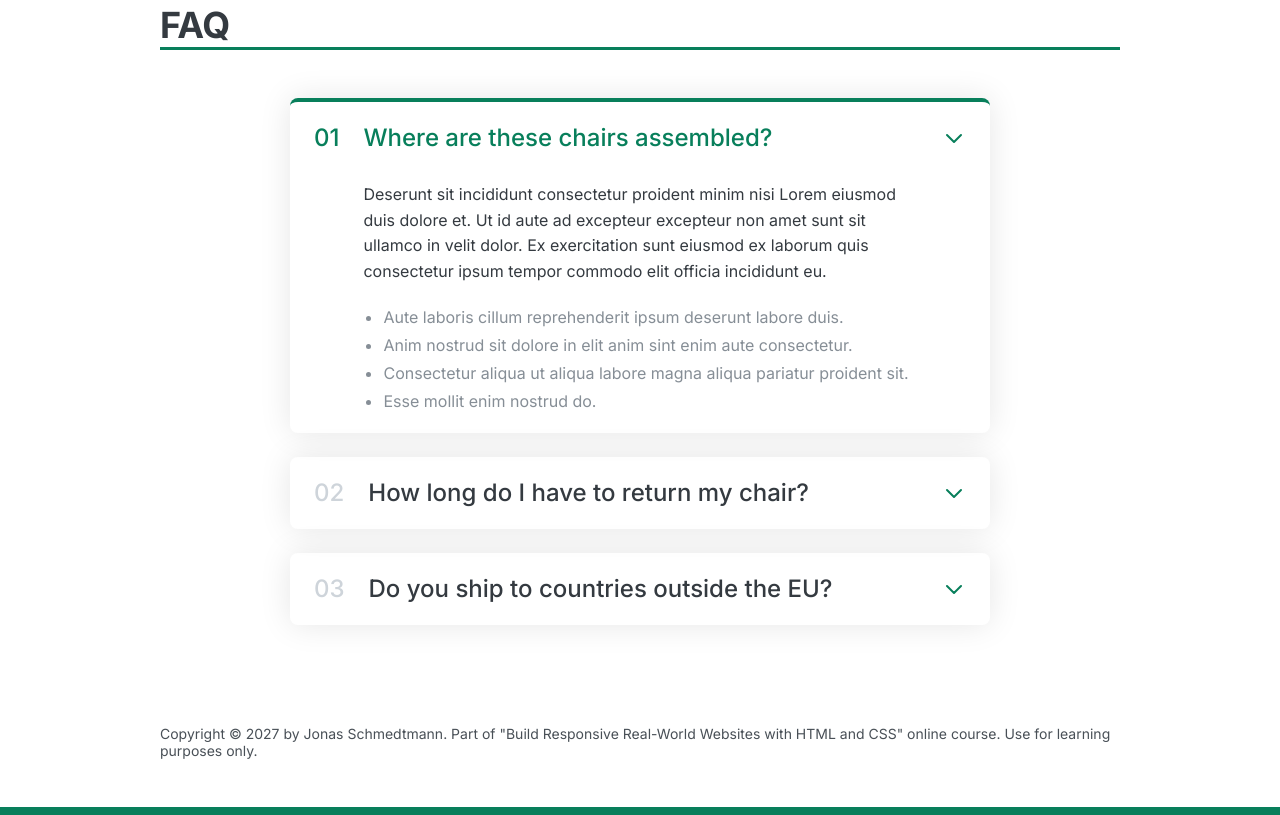
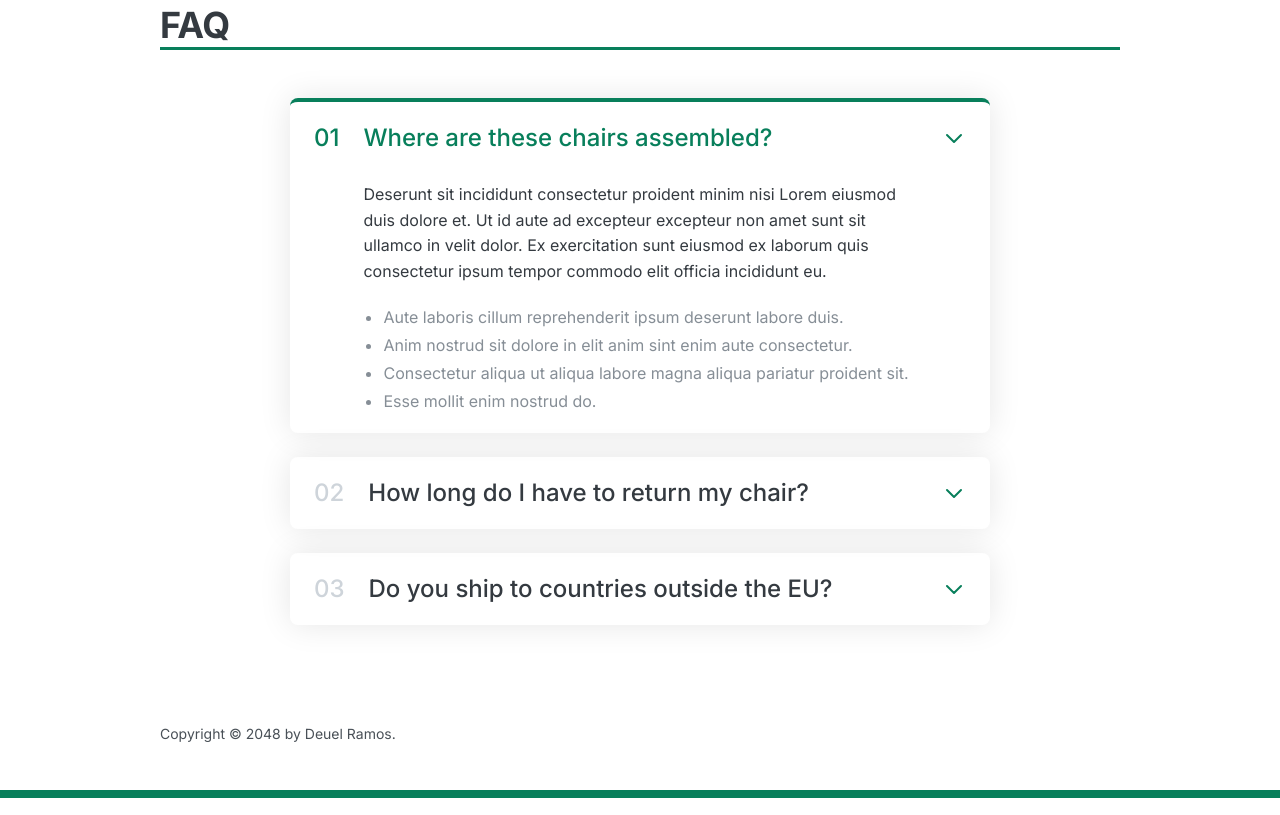
Before and after one commit to RykerDarkshade/lisbon-chair-shop, a plain HTML site: page index.html in a window 1280 px wide. Shown: the part 2460-3275 px from the top of the page. Drawn offline with Linux system fonts and the light colour scheme.

Commit message:
V 2.0
- Added Fake Copyright

```diff
--- a/index.html
+++ b/index.html
@@ -693,11 +693,7 @@
         </div>
       </section>
 
-      <footer>
-        Copyright &copy; 2027 by Jonas Schmedtmann. Part of "Build Responsive
-        Real-World Websites with HTML and CSS" online course. Use for learning
-        purposes only.
-      </footer>
+      <footer>Copyright &copy; 2048 by Deuel Ramos.</footer>
     </div>
   </body>
   <script src="script.js"></script>
```
